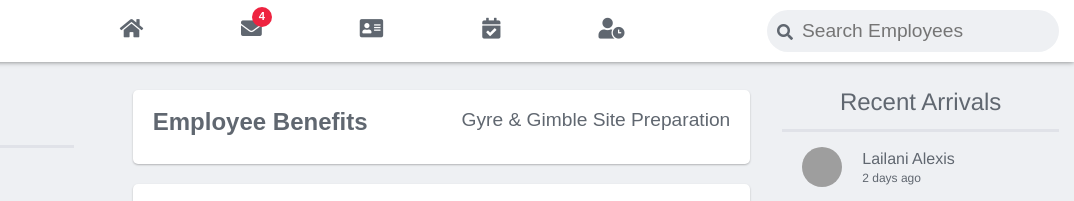
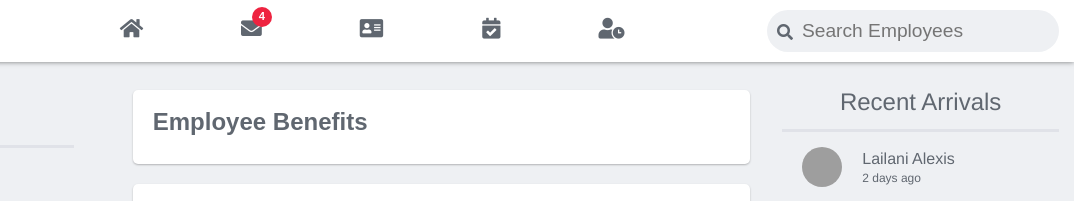
Before and after one commit to Halo8424/WK_Project_1, a plain HTML site: page benefit.html in a window 1280 px wide. Shown: the top 201 px of the page, 206-1280 px from the left. Drawn offline with Linux system fonts and the light colour scheme; grey boxes are pictures that could not be loaded.

Commit message:
removed newpost__company-name from every html page

```diff
--- a/benefit.html
+++ b/benefit.html
@@ -157,9 +157,9 @@
         <div class="feed__box">
           <div class="newpost">
             <h2 class="newpost__title">Employee Benefits</h2>
-            <h2 class="newpost__company-name">
+            <!-- <h2 class="newpost__company-name">
               Gyre & Gimble Site Preparation
-            </h2>
+            </h2> -->
           </div>
         </div>
         <!-- Main Feed Area -->
```
Also changed, not shown: calendar.html (+2 -2 lines), contact.html (+2 -2 lines), employee.html (+2 -2 lines), index.html (+2 -2 lines), payroll.html (+2 -2 lines).
